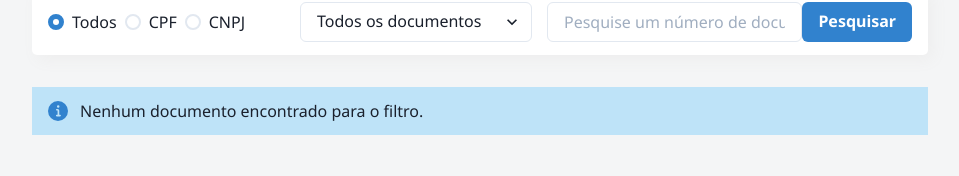
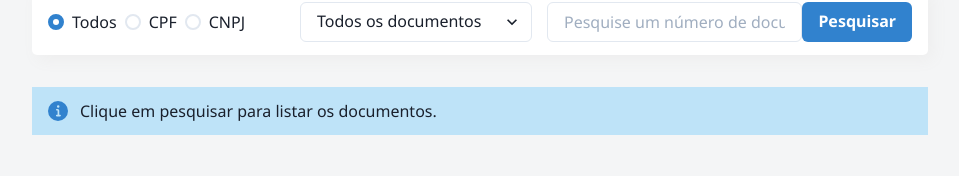
Before and after one commit to rodrigolemos/doc-blacklist, a React (Create React App) app in the folder ui/: page / in a window 1280 px wide. Shown: the part 124-300 px from the top of the page, without its empty margins (160-1119 px from the left). Built offline with nearby package versions, Linux system fonts and the light colour scheme.

Commit message:
fix(ui): change error message

```diff
--- a/ui/src/components/documents-table/index.tsx
+++ b/ui/src/components/documents-table/index.tsx
@@ -124,7 +124,10 @@ const DocumentsTable: React.FC = (): ReactElement => {
 
   if (requestStatus.hasError) {
     return (
-      <div>{requestStatus.errorMessage || 'Erro'}</div>
+      <Alert status="error">
+        <AlertIcon />
+        {requestStatus.errorMessage || 'Erro'}
+      </Alert>
     );
   }
 
@@ -222,7 +225,7 @@ const DocumentsTable: React.FC = (): ReactElement => {
       ) : (
         <Alert status="info">
           <AlertIcon />
-          Nenhum documento encontrado para o filtro.
+          Clique em pesquisar para listar os documentos.
         </Alert>
       )}
     </>
```
